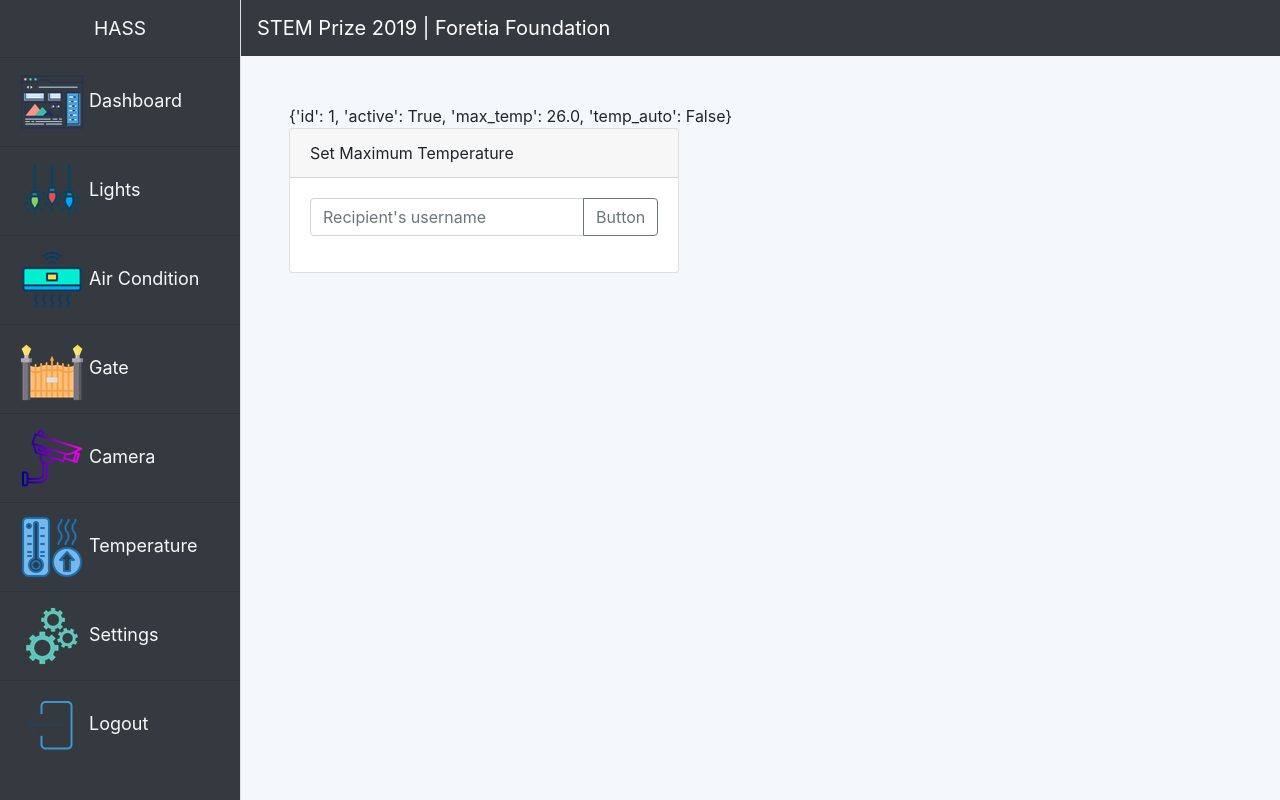
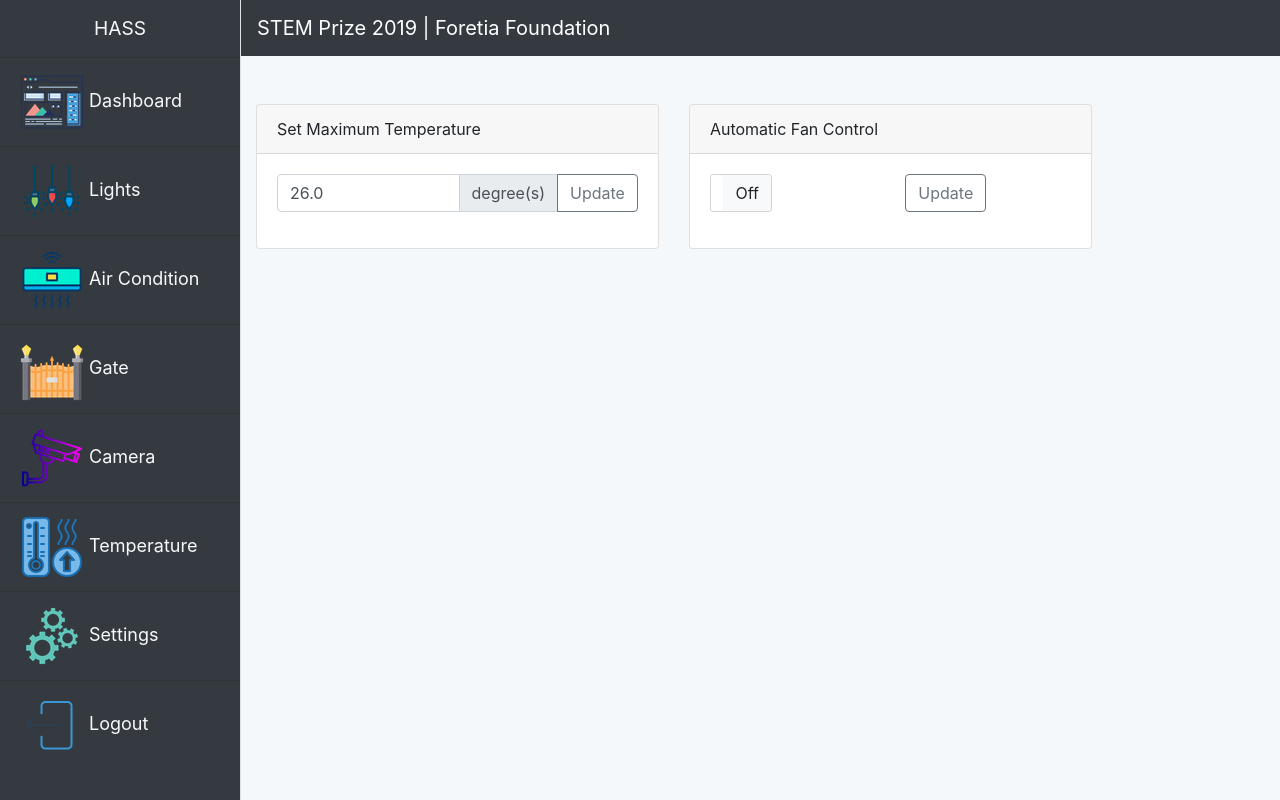
Before and after one commit to hassgroup/hass2.0, a Flask app: page /settings in a window 1280 px wide. Run offline with Flask 2, Linux system fonts and the light colour scheme; data comes from the database, SQL or seed files in the repository; both versions use the stored data as it was after the commit; some libraries are stand-ins or nearby versions.

Commit message:
settings page

```diff
--- a/main.py
+++ b/main.py
@@ -129,10 +129,15 @@ def get_config():
 def settings():
     if request.method == 'POST':
         data = request.form
-        print(data)
-        return jsonify({'status': True})
-    else:
-        return render_template("pages/settings.html", config=get_config())
+        conf = Config.query.filter_by(active=True).first()
+        for attr in data:
+            if attr == 'temp_auto':
+                setattr(conf, attr, data.has_key('temp_auto_value'))
+            else: setattr(conf, attr, data.get(attr))
+        db.session.commit()
+        flash("Configuration resource updated", "sucess")
+
+    return render_template("pages/settings.html", config=get_config())
 
 
 def set_config_thread(timeout=15):
--- a/templates/pages/settings.html
+++ b/templates/pages/settings.html
@@ -1,10 +1,8 @@
 {% extends "layouts/dashboard.html" %}
 {% block body %}
-<div class="row pt-5 pl-5 pr-5">
-    {{ config }}
-    <div class="col-md-12">
-        <div class="col-md-6"></div>
-    </div>
+<div class=" pt-5">
+    <div class="row">
+        <div class="col-md-5">
             <div class="card">
                 <div class="card-header">
                     Set Maximum Temperature
@@ -12,14 +10,46 @@
                 <div class="card-body">
                     <form action="{{ url_for('settings') }}" method="POST">
                         <div class="input-group mb-3">
-                    <input type="text" class="form-control" placeholder="Recipient's username"
-                        aria-label="Recipient's username" aria-describedby="button-addon2">
+                            <input name="max_temp" type="text" value="{{ config.max_temp }}" class="form-control"
+                                placeholder="Recipient's username" aria-label="Maximum Temperature"
+                                aria-describedby="button-addon2">
                             <div class="input-group-append">
-                        <button class="btn btn-outline-secondary" type="button" id="button-addon2">Button</button>
+                                <span class="input-group-text">degree(s)</span>
+                                <button class="btn btn-outline-secondary" type="submit"
+                                    id="button-addon2">Update</button>
                             </div>
                         </div>
                     </form>
                 </div>
             </div>
         </div>
+        <div class="col-md-5">
+            <div class="card">
+                <div class="card-header">
+                    Automatic Fan Control
+                </div>
+                <div class="card-body">
+                    <form action="{{ url_for('settings') }}" method="POST">
+                        <div class="row">
+                            <div class="col-md-6">
+                                <div class="form-group">
+                                    <input type="hidden" name="temp_auto">
+                                    <input type="checkbox" {% if config['temp_auto'] %}checked{% endif %} name="temp_auto_value" data-toggle="toggle" data-size="md">
+                                </div>
+                            </div>
+                            <div class="col-md-6 pull-right float-right">
+                                <button class="btn btn-outline-secondary" type="submit"
+                                    id="button-addon2">Update</button>
+
+                            </div>
+                        </div>
+
+
+                    </form>
+                </div>
+            </div>
+        </div>
+    </div>
+
+</div>
 {% endblock %}
```
Also changed, not shown: database/database.db. Lines whose indentation alone changed are shown as unchanged.
